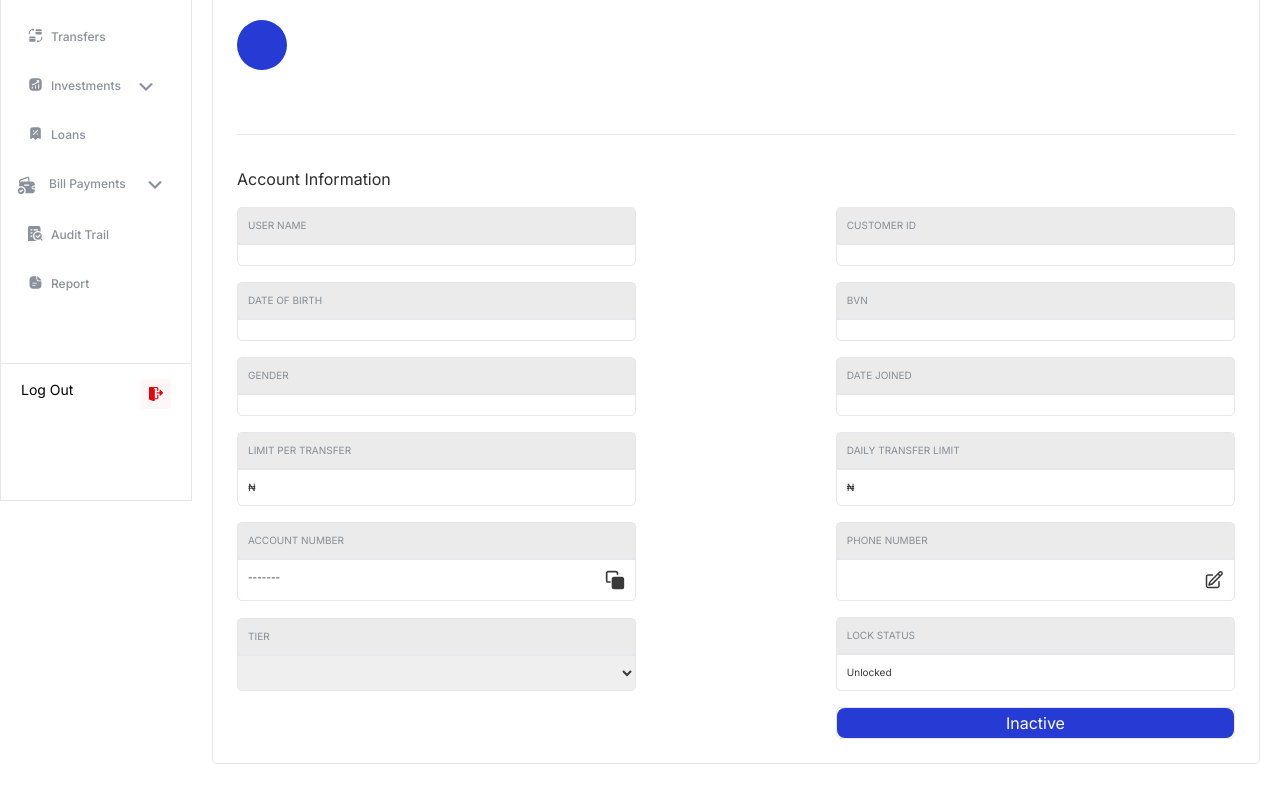
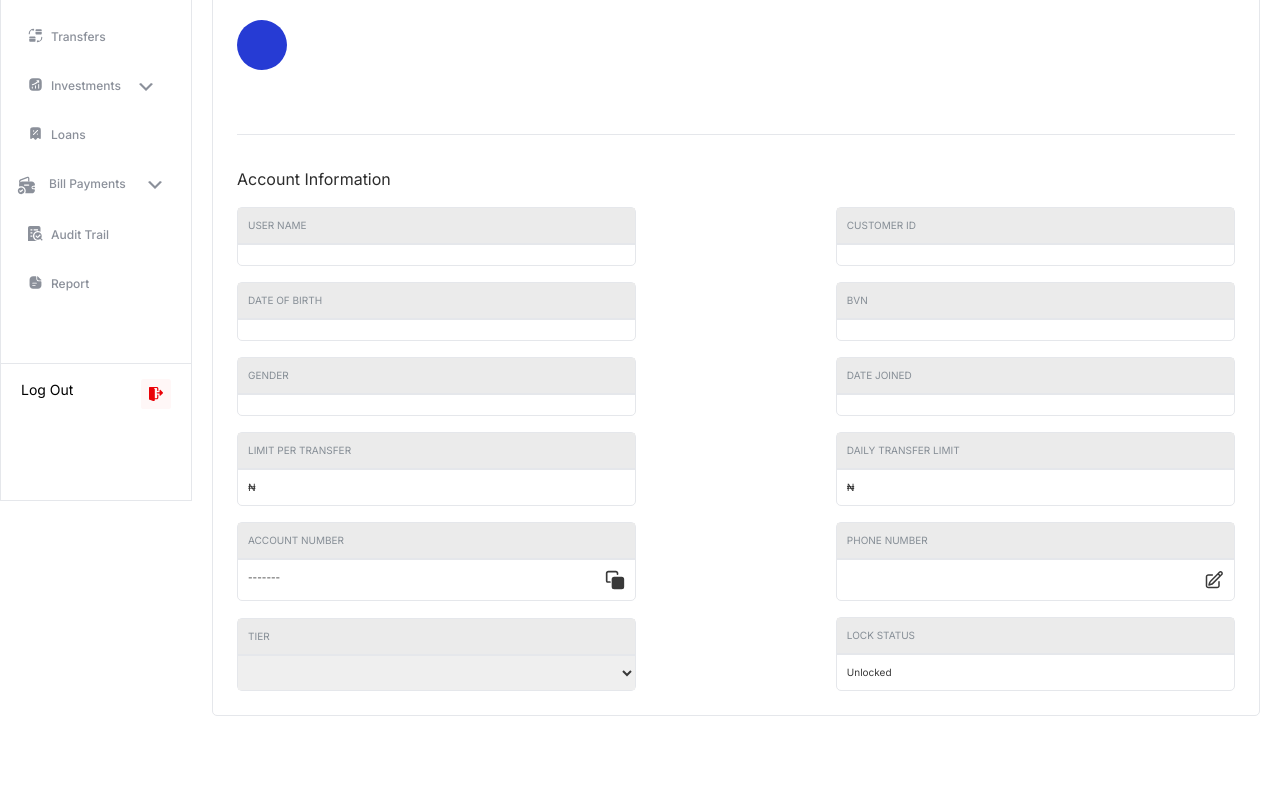
Before and after one commit to alameensodiq/whitecrust, a React (Create React App) app: page /customers/1 in a window 1280 px wide. Shown: the part 299-1099 px from the top of the page. After the commit the page ends 1051 px from the top, so only its background shows below. Built offline with nearby package versions, Linux system fonts and the light colour scheme; sample sign-in values are in the browser's storage.

Commit message:
removeactivation

```diff
--- a/src/MainComponents/Components/CustomerInfo.jsx
+++ b/src/MainComponents/Components/CustomerInfo.jsx
@@ -176,7 +176,7 @@ const CustomerInfo = () => {
                   </span>
                 </div>
               </div>
-              <div className="flex flex-row items-center justify-end">
+              {/* <div className="flex flex-row items-center justify-end">
                 <div className="flex flex-col border rounded-custom w-[40%] h-[20%]">
                   <button
                     onClick={() =>
@@ -197,7 +197,7 @@ const CustomerInfo = () => {
                       : "Inactive"}
                   </button>
                 </div>
-              </div>
+              </div> */}
             </div>
           </div>
         </div>
```
